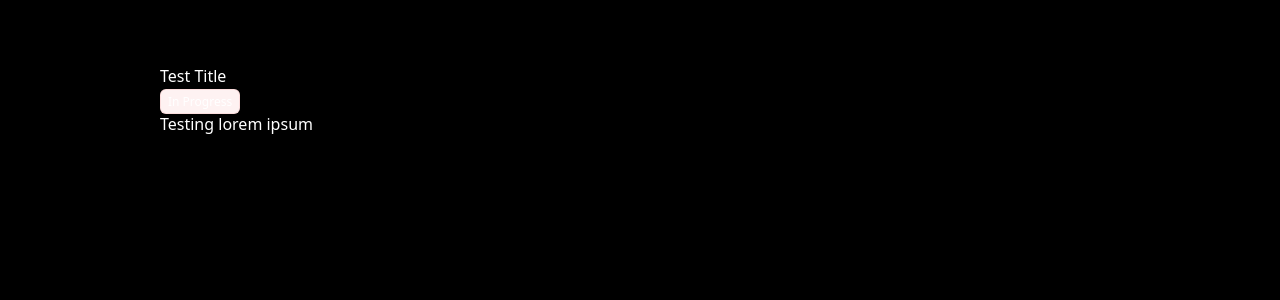
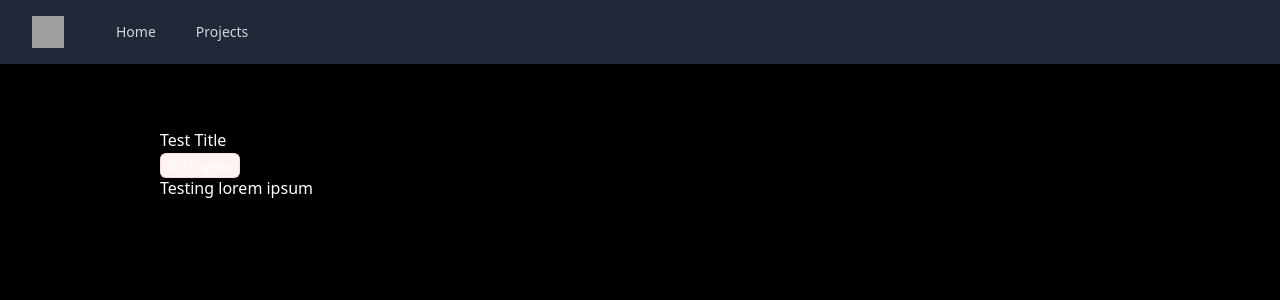
Before and after one commit to PoorRican/boundless_creations, a React (Create React App) app: page /project/1 in a window 1280 px wide. Shown: the top 300 px of the page. Built offline with nearby package versions, Linux system fonts and the light colour scheme; grey boxes are pictures that could not be loaded; a web font is replaced by a local one.

Commit message:
Add `Heading` to project page

```diff
--- a/src/pages/Project.tsx
+++ b/src/pages/Project.tsx
@@ -1,18 +1,23 @@
 import ContentWrapper from "../components/ContentWrapper";
 import {StatusBadge} from "../components/StatusBadge";
 import {useLoaderData} from "react-router-dom";
+import Heading from "../components/Heading";
 
 const Project = () => {
   const project: any = useLoaderData();
 
   return (
-    <ContentWrapper>
-      <h1>{project.title}</h1>
+    <>
+      <Heading />
 
-      <StatusBadge status={project.status} />
+      <ContentWrapper>
+        <h1>{project.title}</h1>
 
-      <p>{project.description}</p>
-    </ContentWrapper>
+        <StatusBadge status={project.status} />
+
+        <p>{project.description}</p>
+      </ContentWrapper>
+    </>
   )
 }
 
```
